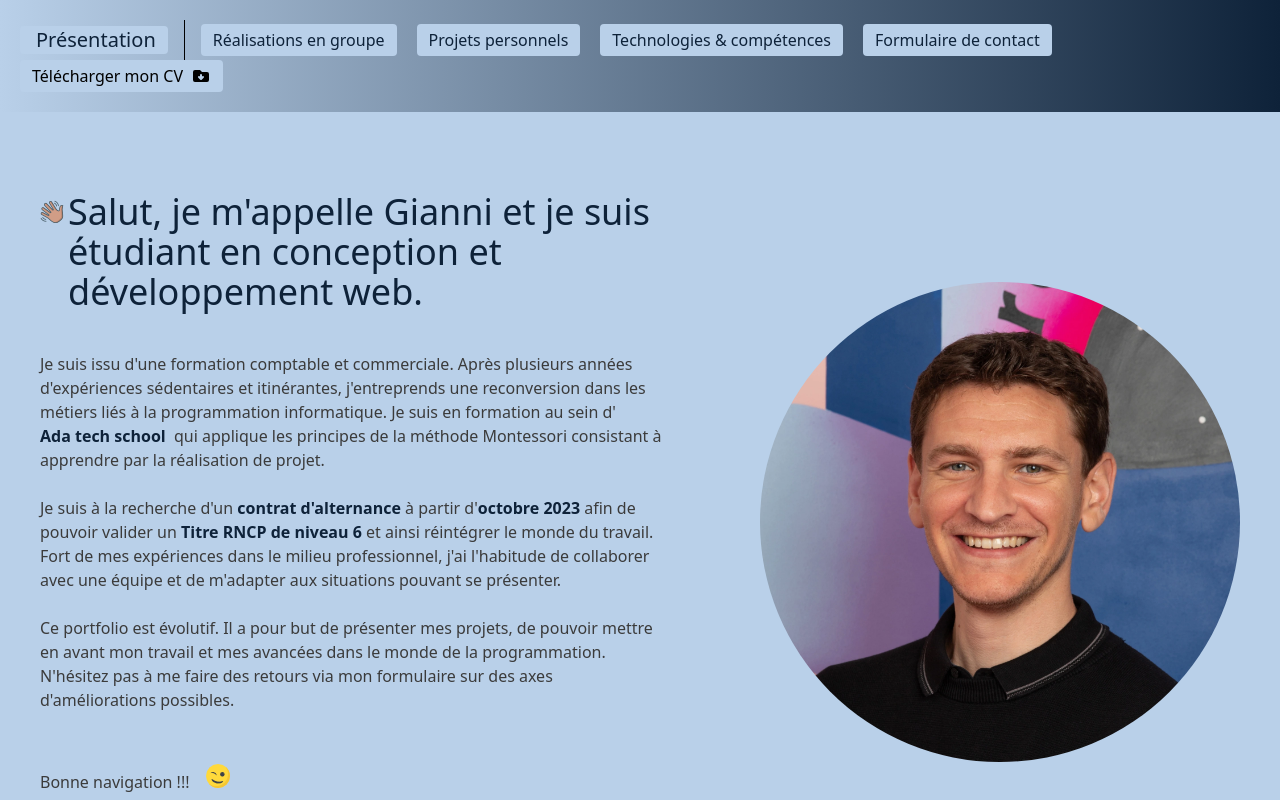
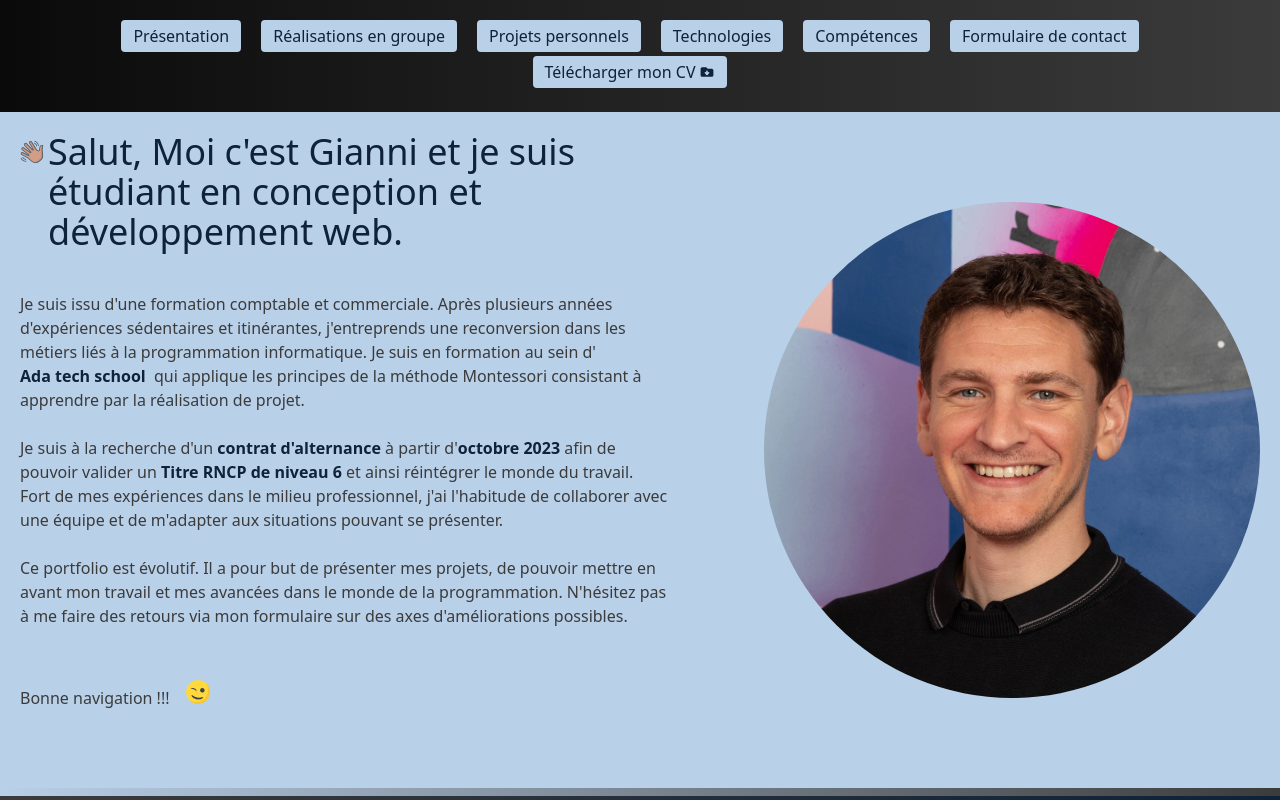
Before and after one commit to accardigianni/projet-portfolio, a React app: page / in a window 1280 px wide. Shown: the top 800 px of the page. Built offline with nearby package versions, Linux system fonts and the light colour scheme.

Commit message:
new reponsive nav bar

```diff
--- a/src/components/About.js
+++ b/src/components/About.js
@@ -6,14 +6,14 @@ import PhotoMewebp from "../assets/webp/me2.webp"
 
 export default function About() {
     return (
-        <section id="about" className="bg-lightblue">
-            <div className="container mx-auto flex px-10 py-20 md:flex-row flex-col items-center">
+        <section id="about" className="bg-lightblue hover:opacity-100">
+            <div className="container mx-auto flex flex-wrap p-5 flex-col md:flex-row items-center">
                 <div className="lg:flex-grow md:w-1/2 lg:pr-24 md:pr-16 flex flex-col md:items-start md:text-left mb-16 md:mb-0 items-center text-center">
                     <div className="flex items-center">
                         <div className="title-font sm:text-4xl text-3xl mb-4 font-medium text-strongblue flex items-center justify-center">
                             <img src={photoHello} alt="hello" className="self-start mt-2 mr-1" />
                             <h1>
-                                Salut, je m'appelle Gianni et je suis étudiant en conception et développement web.
+                                Salut, Moi c'est Gianni et je suis étudiant en conception et développement web.
                             </h1>
                         </div>
                     </div>
--- a/src/components/DownloadPDF.js
+++ b/src/components/DownloadPDF.js
@@ -8,9 +8,9 @@ export default function Download() {
         <a
             href={CV}
             target="#blank"
-            className="inline-flex items-center bg-lightblue border-0 py-1 px-3 focus:outline-none hover:bg-strongblue hover:text-lightblue rounded text-base mt-4 md:mt-0">
+            className="inline-flex items-center mr-5   border-1 py-1 px-3 rounded  bg-lightblue text-strongblue  hover:text-lightblue  hover:bg-strongblue mb-1" aria-label="téléchargement button">
             Télécharger mon CV
-            <FolderDownloadIcon className="w-5 h-5 ml-2" />
+            <FolderDownloadIcon className=" w-4 h-4 ml-1" />
         </a>
     )
 }
--- a/src/components/Navbar.js
+++ b/src/components/Navbar.js
@@ -5,36 +5,35 @@ import Download from "./DownloadPDF"
 
 export default function Navbar() {
   return (
-    <header className="bg-gradient-to-r from-lightblue to-strongblue md:sticky top-0 z-10">
+    <header className="opacity-70 bg-gradient-to-r from-black to-gray sticky top-0 z-10 hover:opacity-100">
       <div className="container mx-auto flex flex-wrap p-5 flex-col md:flex-row items-center" aria-label="navigation bar">
-        <div className="title-font font-medium  bg-lightblue text-strongblue  hover:text-lightblue  hover:bg-strongblue rounded  mb-4 md:mb-0">
-          <a href="#about" className="ml-1 text-xl  text-s border-1 py-1 px-3 ">
+        <nav className="md:ml-auto flex font-medium flex-wrap items-center justify-center ">
+        <a href="#about" className=" mr-5  border-1 py-1 px-3 rounded  bg-lightblue text-strongblue  hover:text-lightblue  hover:bg-strongblue mb-1" aria-label="pésentation button ">
             Présentation
           </a>
-        </div>
-        <nav className="md:mr-auto md:ml-4 md:py-1 md:pl-4  xl:border-l xl:border-snow	flex flex-wrap items-center text-base justify-center">
-          <a href="#projects" className="mr-5 inline-flex items-center  border-1 py-1 px-3 rounded  bg-lightblue text-strongblue  hover:text-lightblue  hover:bg-strongblue text-base mt-4 md:mt-0 " aria-label="réalisation en groupe button">
+          <a href="#projects" className=" mr-5  border-1 py-1 px-3 rounded  bg-lightblue text-strongblue  hover:text-lightblue  hover:bg-strongblue mb-1" aria-label="réalisation en groupe button">
             Réalisations en groupe
           </a>
 
           <a
             href="#personal_projects"
-            className="mr-5 inline-flex items-center  border-1 py-1 px-3 rounded  bg-lightblue text-strongblue  hover:text-lightblue  hover:bg-strongblue text-base mt-4 md:mt-0" aria-label="projet perso button">
+            className=" mr-5 border-1 py-1 px-3 rounded  bg-lightblue text-strongblue  hover:text-lightblue  hover:bg-strongblue mb-1" aria-label="projet perso button">
             Projets personnels
           </a>
-          <a href="#techno" className="mr-5 inline-flex items-center border-1 py-1 px-3 rounded  bg-lightblue text-strongblue hover:bg-strongblue  hover:text-lightblue text-base mt-4 md:mt-0" aria-label="techno button">
-            Technologies & compétences
+          <a href="#techno" className="mr-5  border-1 py-1 px-3 rounded  bg-lightblue text-strongblue hover:bg-strongblue  hover:text-lightblue mb-1" aria-label="techno button">
+            Technologies
           </a>
-          {/* <a href="#skills" className="mr-5 inline-flex items-center border-1 py-1 px-3 rounded  bg-lightblue text-strongblue hover:bg-strongblue  hover:text-lightblue text-base mt-4 md:mt-0" aria-label="compétences button">
+          <a href="#skills" className="mr-5  border-1 py-1 px-3 rounded  bg-lightblue text-strongblue hover:bg-strongblue  hover:text-lightblue mb-1" aria-label="skills button">
             Compétences
-          </a> */}
+          </a>
+
           <a
             href="#contact"
-            className="mr-5 inline-flex items-center  border-1 py-1 px-3 rounded  bg-lightblue text-strongblue  hover:text-lightblue  hover:bg-strongblue text-base mt-4 md:mt-0" aria-label="formulaire button">
+            className="mr-5   border-1 py-1 px-3 rounded  bg-lightblue text-strongblue  hover:text-lightblue  hover:bg-strongblue mb-1" aria-label="formulaire button">
             Formulaire de contact
           </a>
+          <Download />
         </nav>
-        <Download />
       </div>
     </header>
   );
--- a/tailwind.config.js
+++ b/tailwind.config.js
@@ -8,6 +8,7 @@ module.exports = {
       lightblue: '#B9D0E9',
       green: '#31ED47',
       white: '#fff',
+      black:'#0a0a0a',
       extend: {},
     }
   },
```
